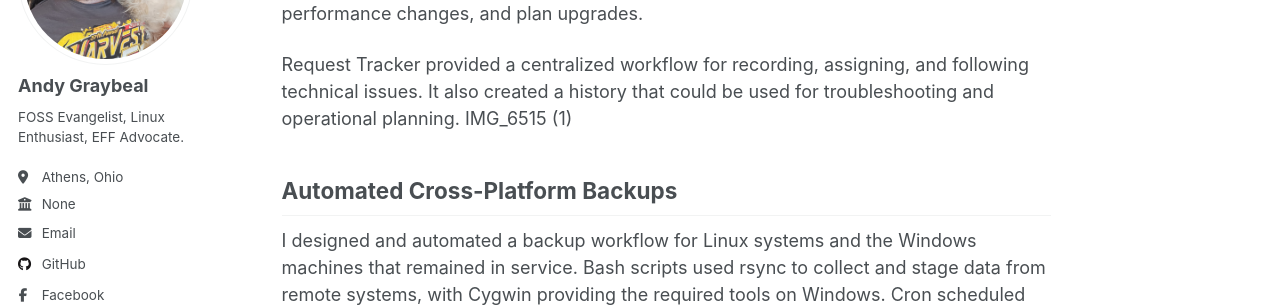
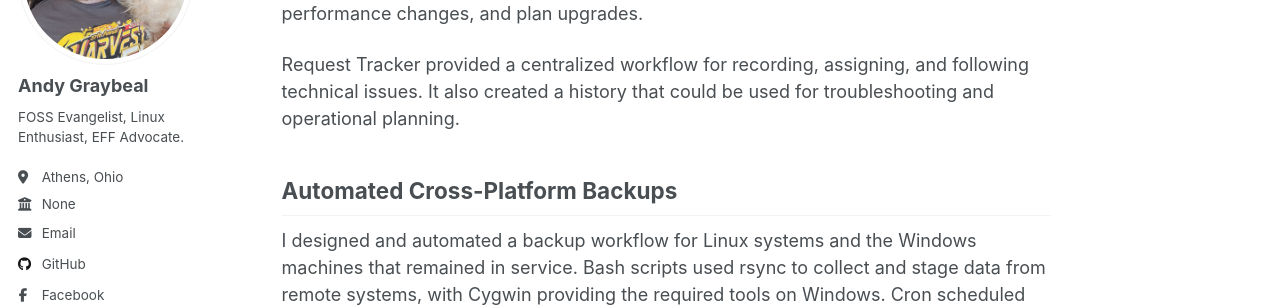
Before and after one commit to andy-graybeal/andy-graybeal.github.io, a Jekyll site: the page built from _portfolio/open_source_coop.md, in a window 1280 px wide and 900 px high, scrolled down 3325 px. Shown: the part 206-513 px from the top of the window. Built offline with Jekyll 4.4.1, drawn with Linux system fonts in a browser that asks for light colours; a script that is not in the unit is left out.

Commit message:
Update open_source_coop.md

```diff
--- a/_portfolio/open_source_coop.md
+++ b/_portfolio/open_source_coop.md
@@ -59,7 +59,7 @@ I deployed and administered GNU Mailman as a central communication service for i
 I deployed Nagios/Icinga and SNMP monitoring to track network devices, servers, service availability, and system health. Each computer was supported by an uninterruptible power supply (UPS), and I used the temperature readings reported by those units to record conditions in rooms throughout the facilities. I also used Icinga to monitor the temperatures of the walk-in freezer and walk-in refrigerator at the remote manufacturing facility and warehouse. Icinga sent email alerts when monitored services or environmental readings indicated a problem. I used monitoring data to identify issues, investigate performance changes, and plan upgrades.
 
 Request Tracker provided a centralized workflow for recording, assigning, and following technical issues. It also created a history that could be used for troubleshooting and operational planning.
-IMG_6515 (1)
+
 ## Automated Cross-Platform Backups
 
 I designed and automated a backup workflow for Linux systems and the Windows machines that remained in service. Bash scripts used rsync to collect and stage data from remote systems, with Cygwin providing the required tools on Windows. Cron scheduled the synchronization jobs, and Bacula managed the centralized backups.
```
